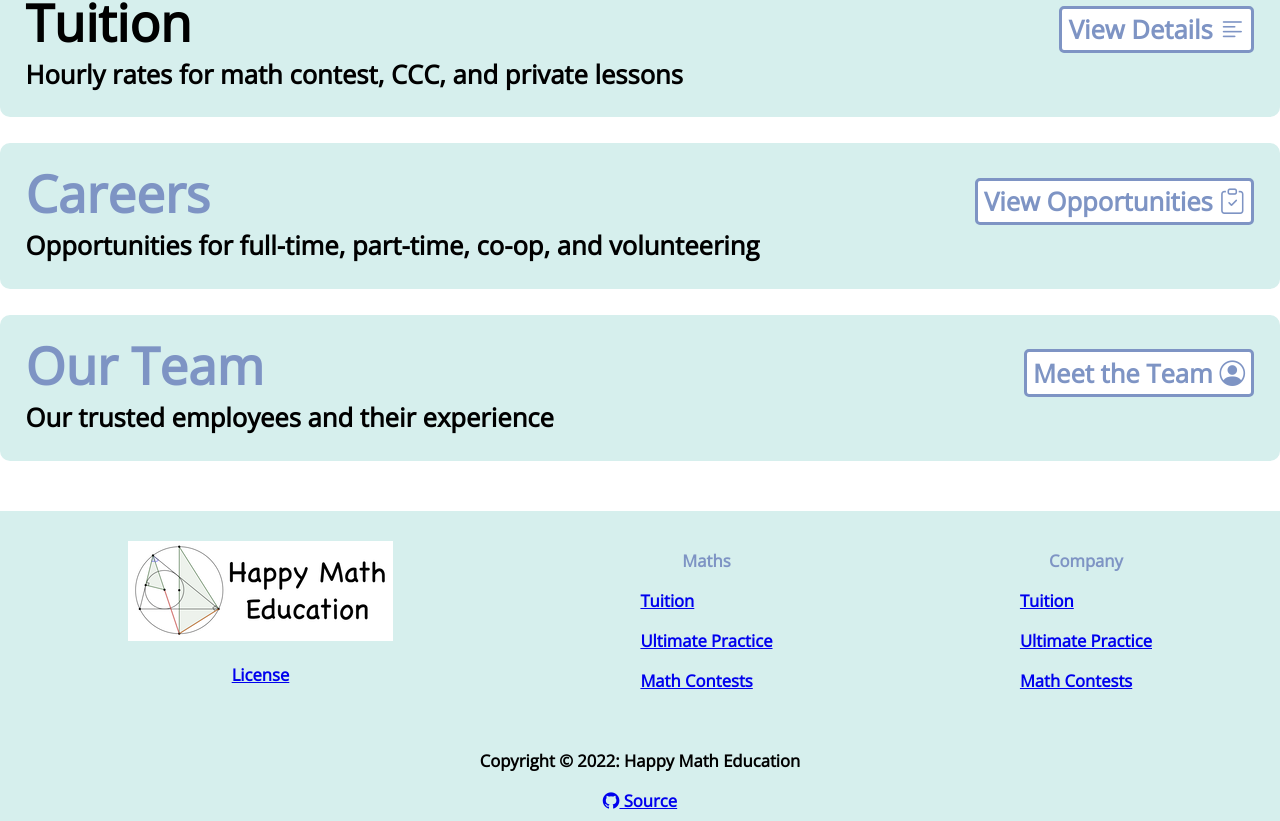
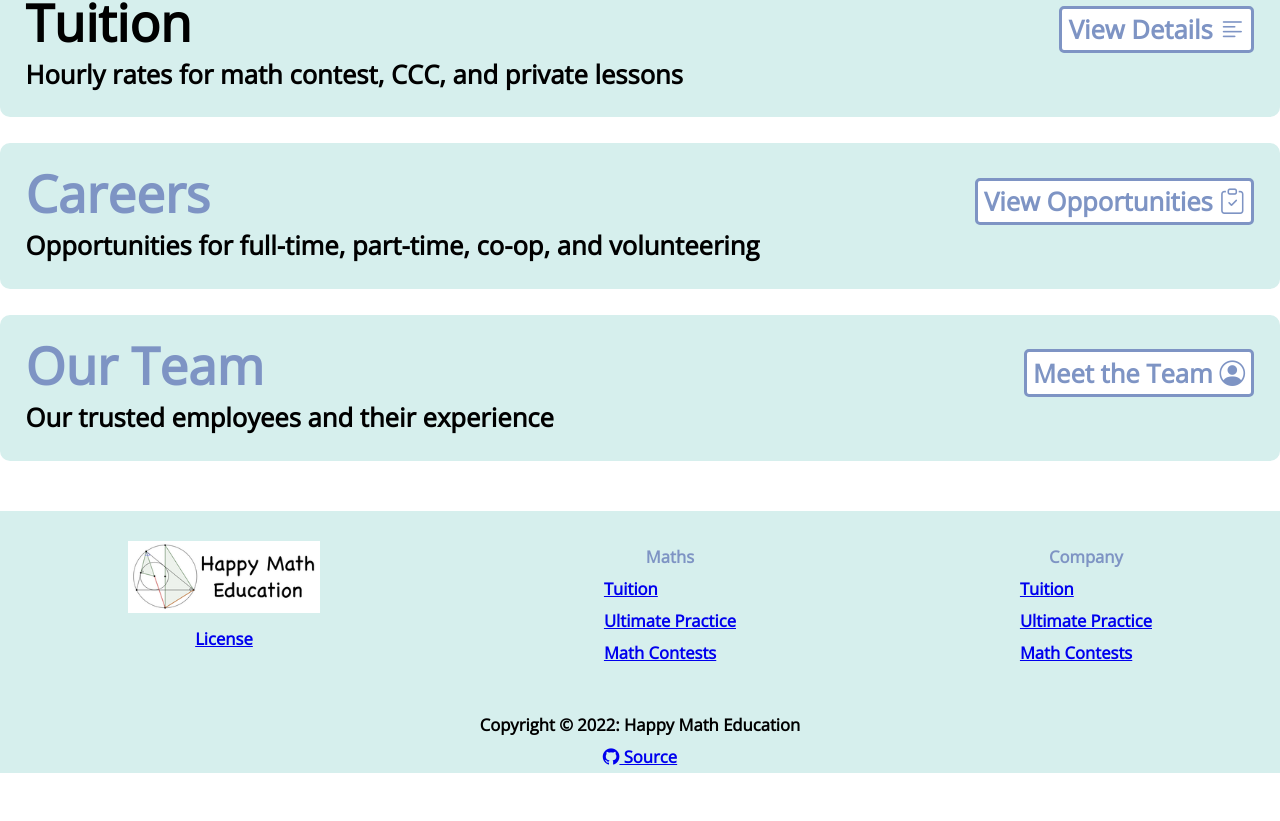
Before and after one commit to happymatheducation/happymatheducation.com, a React (Create React App) app: page / in a window 1280 px wide. Shown: the part 1134-1955 px from the top of the page. After the commit the page ends 1907 px from the top, so only its background shows below. Built offline with nearby package versions, Linux system fonts and the light colour scheme.

Commit message:
change gradient

```diff
--- a/src/App.js
+++ b/src/App.js
@@ -29,7 +29,7 @@ export const Copyright = () => {
 
       <div style = {{display: 'flex', justifyContent: 'space-between', padding: '0vw 10vw 0vw 10vw'}}>
         <div>
-          <img src = {Logo} alt = 'footerlogo'></img>
+          <img src = {Logo} alt = 'footerlogo' style = {{width: 'max(15vw, 150px)'}}></img>
           <Link to = '/license' style = {{display: 'block'}}>
             License
           </Link>
--- a/src/styles.scss
+++ b/src/styles.scss
@@ -8,8 +8,8 @@
   font-weight: bold;
 }
 
-$darkblue: #7E94C4;
-$lightblue: #D6EFED;
+$darkblue: #5566df;
+$lightblue: #23d7a5;
 
 @keyframes fadeIn {
   from {opacity: 0}
@@ -266,7 +266,7 @@ body {
 
 .nav a, .navlink {
   color: #000;
-  background-image: linear-gradient(90deg, red, blue);
+  background-image: linear-gradient(90deg, $lightblue 0%, $darkblue 100%);
   background-size: 0% 3px;
   background-repeat: no-repeat;
   background-position: left bottom;
@@ -291,6 +291,6 @@ footer {
   color: #000;
   padding-top: 30px;
   display: block;
-  line-height: 40px;
+  line-height: max(2.5vw, 20px);
   margin-bottom: -1000%;
 }
```
Also changed, not shown: 11 other files (tests, documents, lock files or other folders).
